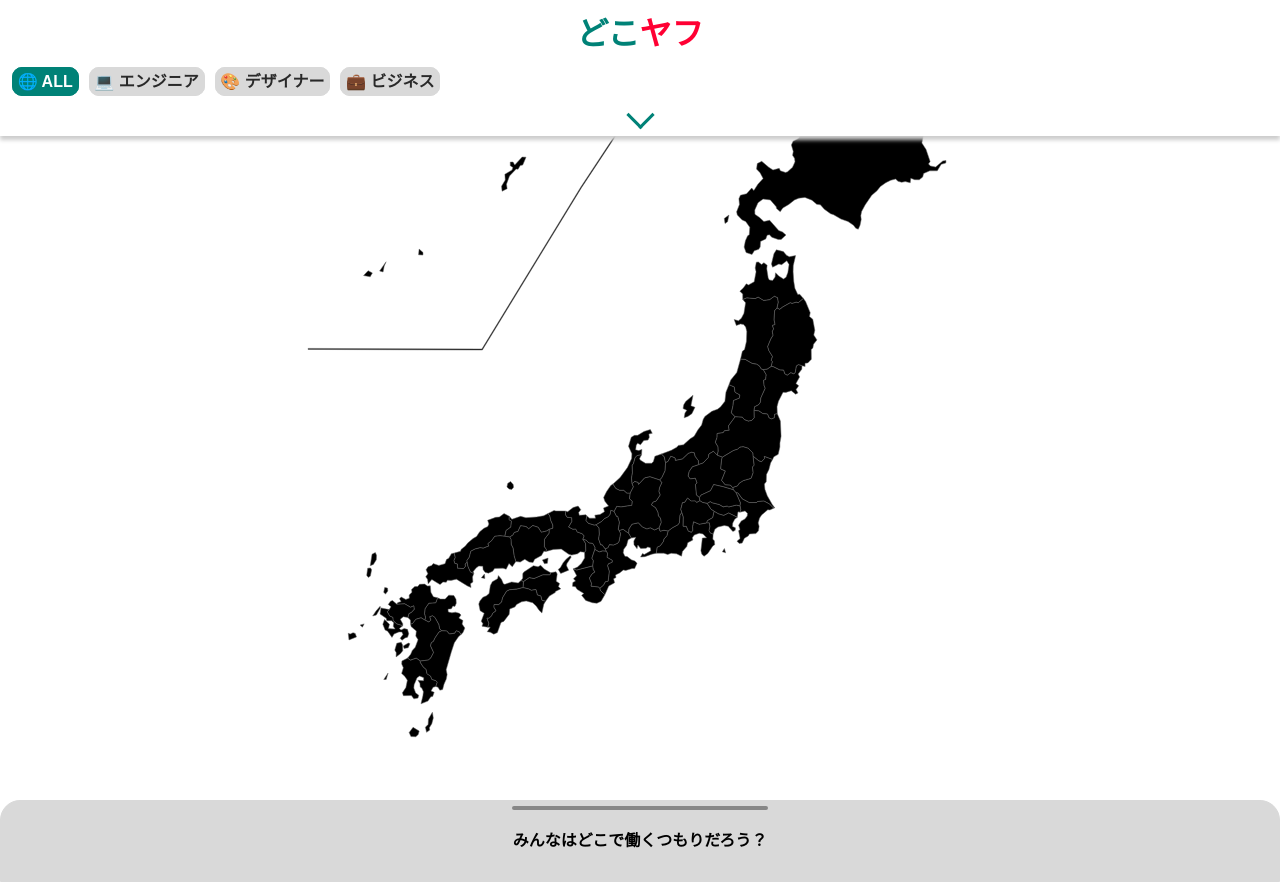
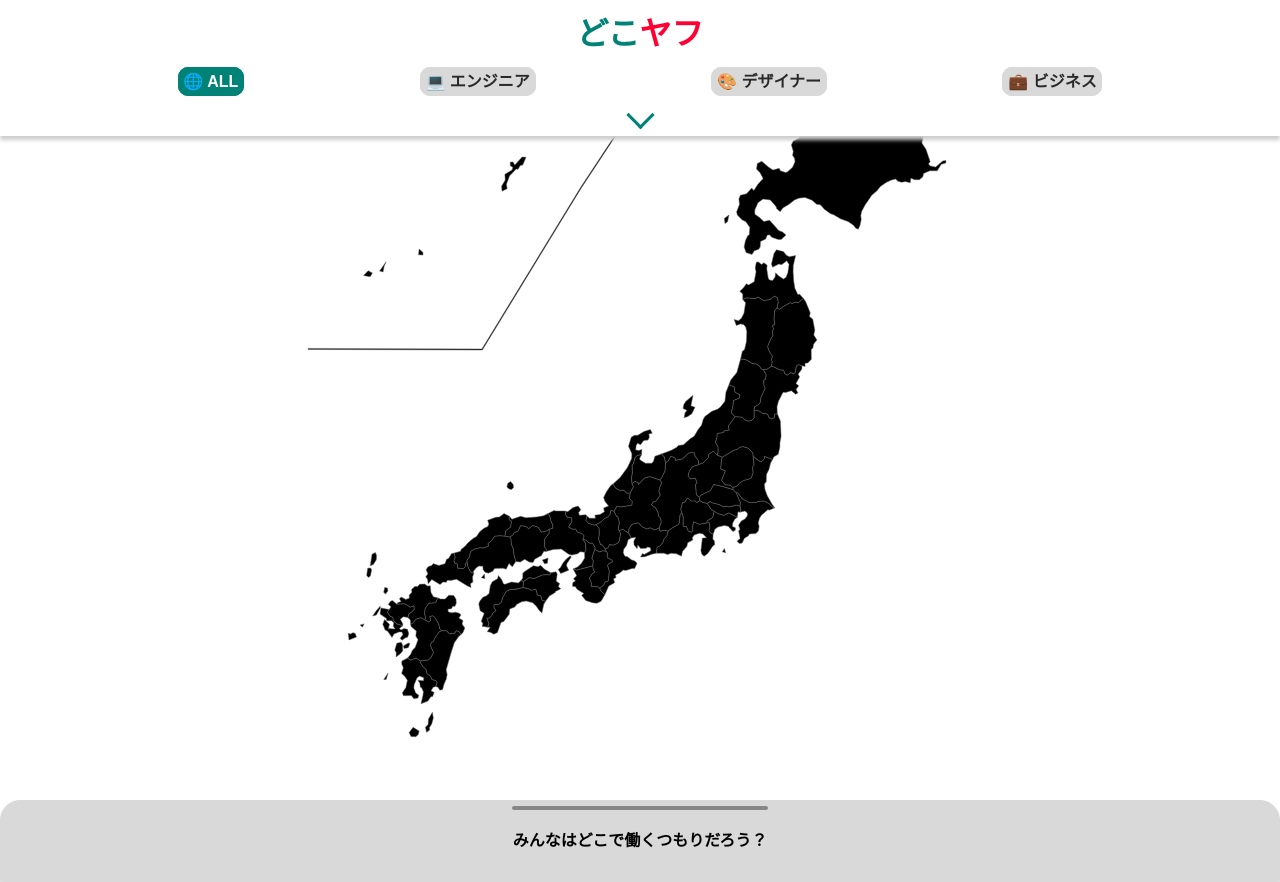
Before and after one commit to ExpectBonus/doko-yahoo, a Vue app in the folder front/: page /map in a window 1280 px wide. Built offline with nearby package versions, Linux system fonts and the light colour scheme.

Commit message:
fix: スマホでも都道府県クリック時のイベント処理が正常に走るよう修正

```diff
--- a/front/src/components/JobSelector.vue
+++ b/front/src/components/JobSelector.vue
@@ -62,6 +62,7 @@
 		display: flex;
 		flex-direction: row;
 		align-items: center;
+		justify-content: space-evenly;
 		gap: 10px;
 		overflow: auto;
 		padding: 2px;
--- a/front/src/components/Map.vue
+++ b/front/src/components/Map.vue
@@ -55,7 +55,8 @@
 				.attr("d", path)
 				.attr("stroke", "#666")
 				.attr("stroke-width", 0.25)
-				.on("click", this.clickActions);
+				.attr("cursor", "pointer")
+				.on("click", (__, item) => this.clickActions(item));
 
 			// ズーム操作系のイベントハンドラを登録
 			let zoomHandler = d3.zoom().on("zoom", this.zoomActions);
@@ -86,11 +87,9 @@
 			zoomActions(event) {
 				d3.select("#map-container svg g").attr("transform", event.transform);
 			},
-			clickActions(event) {
-				this.$emit(
-					"clickedPrefecture",
-					event.path[0].__data__.properties.name_ja
-				);
+			clickActions(item) {
+				console.log(item);
+				this.$emit("clickedPrefecture", item.properties.name_ja);
 			},
 		},
 	};
```
